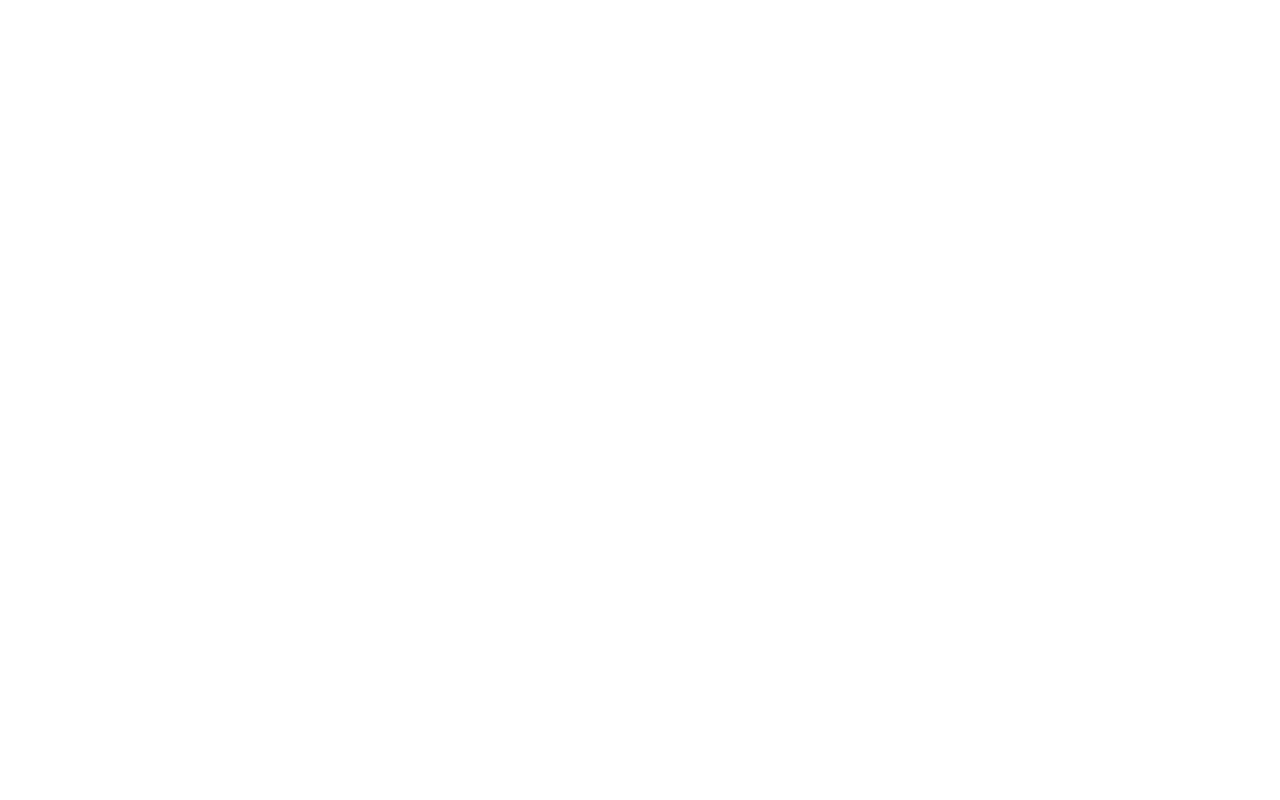
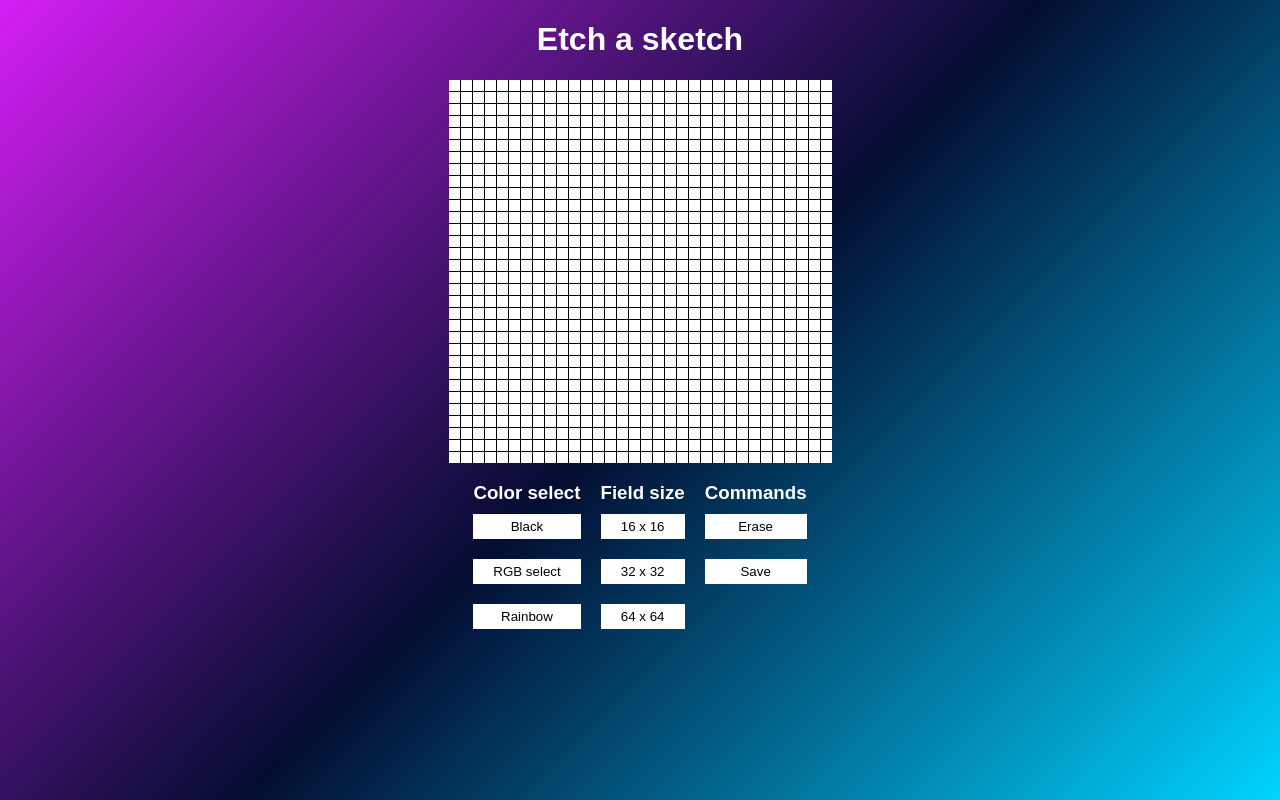
Before and after one commit to iamEvgen/ETCH-A-SKETCH, a plain HTML site: page index.html in a window 1280 px wide. Drawn offline with Linux system fonts and the light colour scheme.

Commit message:
field ready

```diff
--- a/index.html
+++ b/index.html
@@ -5,8 +5,30 @@
     <meta http-equiv="X-UA-Compatible" content="IE=edge">
     <meta name="viewport" content="width=device-width, initial-scale=1.0">
     <title>Etch-a-sketch</title>
+    <link rel="stylesheet" href="style.css">
 </head>
 <body>
-
+    <h1>Etch a sketch</h1>
+    <div id="field"></div>
+    <div id="params">
+        <div id="colorSelect">
+            <h3>Color select</h3>
+            <button id="colorBlack">Black</button>
+            <button id="colorRGB">RGB select</button>
+            <button id="colorRainbow">Rainbow</button>
+        </div>
+        <div id="sizeSelect">
+            <h3>Field size</h3>
+            <button id="size16">16 x 16</button>
+            <button id="size32">32 x 32</button>
+            <button id="size64">64 x 64</button>
+        </div>
+        <div id="commands">
+            <h3>Commands</h3>
+            <button id="cmdErase">Erase</button>
+            <button id="cmdSave">Save</button>
+        </div>
+    </div>
+    <script src="javascript.js"></script>
 </body>
 </html>
--- a/javascript.js
+++ b/javascript.js
@@ -0,0 +1,70 @@
+let fieldSize = 32;
+const field = document.getElementById('field');
+field.style.display = 'flex';
+field.style.flexDirection = 'column';
+field.style.gap = '1px';
+field.style.background = 'black';
+
+const size16 = document.getElementById('size16');
+const size32 = document.getElementById('size32');
+const size64 = document.getElementById('size64');
+
+let cells = [];
+let color = 'black';
+
+function setFieldSize(size) {
+    fieldSize = size;
+    drawField();
+}
+
+function colorizeCell(cell) {
+    console.log(cell);
+    cell.style.background = 'black';
+}
+
+function clearCells() {
+    cells.forEach(function(cell) {
+        cell.removeEventListener('mousedown', colorizeCell);
+    })
+    cells = [];
+}
+
+function addEventListener() {
+    cells.forEach(function(cell) {
+        cell.addEventListener('mousedown', colorizeCell.bind(null, cell))
+    })
+}
+
+function drawField() {
+    field.replaceChildren();
+    clearCells();
+    for (let i = 0; i < fieldSize; i++) {
+        const line = document.createElement('div');
+        line.classList = 'line';
+        line.style.display = 'flex';
+        line.style.gap = '1px';
+
+        for (let j = 0; j < fieldSize; j++) {
+            const cell = document.createElement('div');
+            cell.classList = 'cell';
+            cell.id = `cell-${i}-${j}`;
+            cell.style.background = 'white';
+            cell.style.color = 'black';
+            cell.style.backgr
+            sizeDict = {'16': '23px', '32': '11px', '64': '5px'};
+            cellSize = sizeDict[fieldSize];
+            cell.style.width = cellSize;
+            cell.style.height = cellSize;
+            cells.push(cell);
+            line.appendChild(cell);
+        }
+        field.appendChild(line);
+    }
+    addEventListener();
+}
+
+size16.addEventListener('click', setFieldSize.bind(null, 16));
+size32.addEventListener('click', setFieldSize.bind(null, 32));
+size64.addEventListener('click', setFieldSize.bind(null, 64));
+
+drawField();
--- a/style.css
+++ b/style.css
@@ -0,0 +1,57 @@
+html {
+    background: rgb(212,30,244);
+    background: linear-gradient(135deg, rgba(212,30,244,1) 0%, rgba(3,13,49,1) 50%, rgba(0,212,255,1)
+    100%);
+}
+
+html, body {
+    height: 100%;
+  }
+
+body {
+    color: white;
+    display: flex;
+    flex-direction: column;
+    align-items: center;
+
+    font-family: fantasy;
+    margin: 0px;
+}
+
+#params {
+    display: flex;
+    gap: 20px;
+}
+
+#colorSelect {
+    display: flex;
+    flex-direction: column;
+    gap: 20px;
+}
+
+#sizeSelect {
+    display: flex;
+    flex-direction: column;
+    gap: 20px;
+}
+
+#commands {
+    display: flex;
+    flex-direction: column;
+    gap: 20px;
+}
+
+button {
+    font-family: fantasy;
+    background: white;
+    border: 0;
+    padding: 5px;
+}
+
+button:hover {
+    background: rgb(235, 235, 235);
+}
+
+h3 {
+    margin-bottom: -10px;
+}
```
